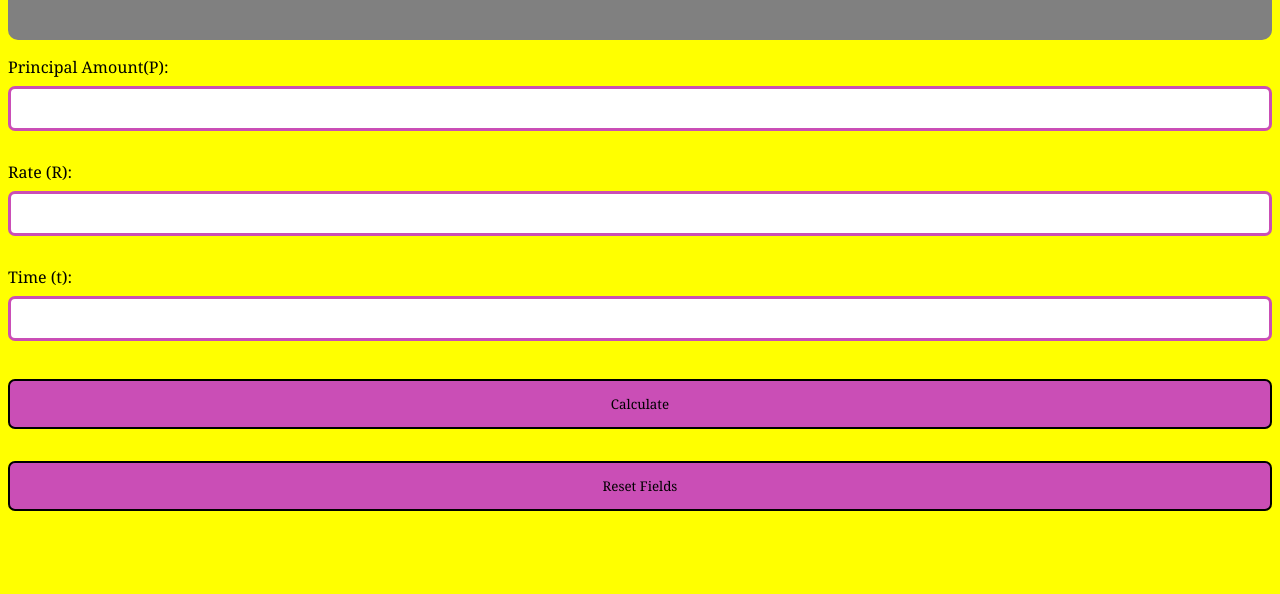
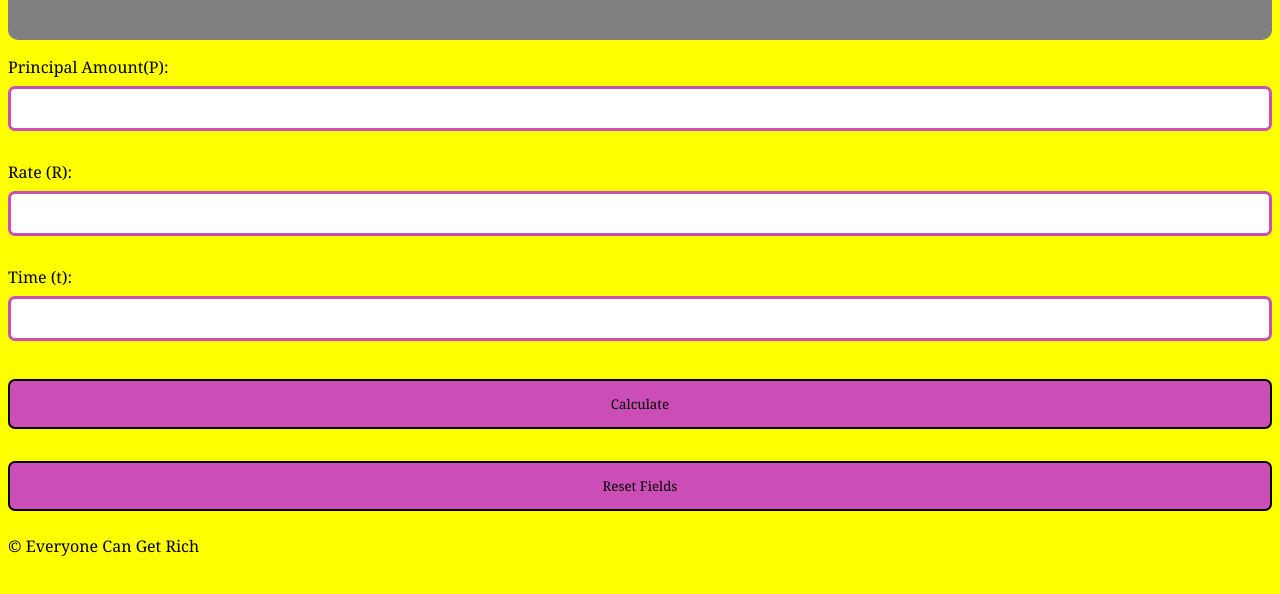
Before and after one commit to thetejasmagade/simpleinterestcalculator, a plain HTML site: page index.html in a window 1280 px wide. Shown: the part 118-712 px from the top of the page. Drawn offline with Linux system fonts and the light colour scheme.

Commit message:
Update index.html

```diff
--- a/index.html
+++ b/index.html
@@ -18,6 +18,7 @@
     <p id="result" align="center"></p>
     <form id="myForm"><button onclick="myFunction()" value="Reset Fields">Reset Fields</button>
     </form>
+<p>&#169; Everyone Can Get Rich</p>
 </body>
 
 </html>
```
